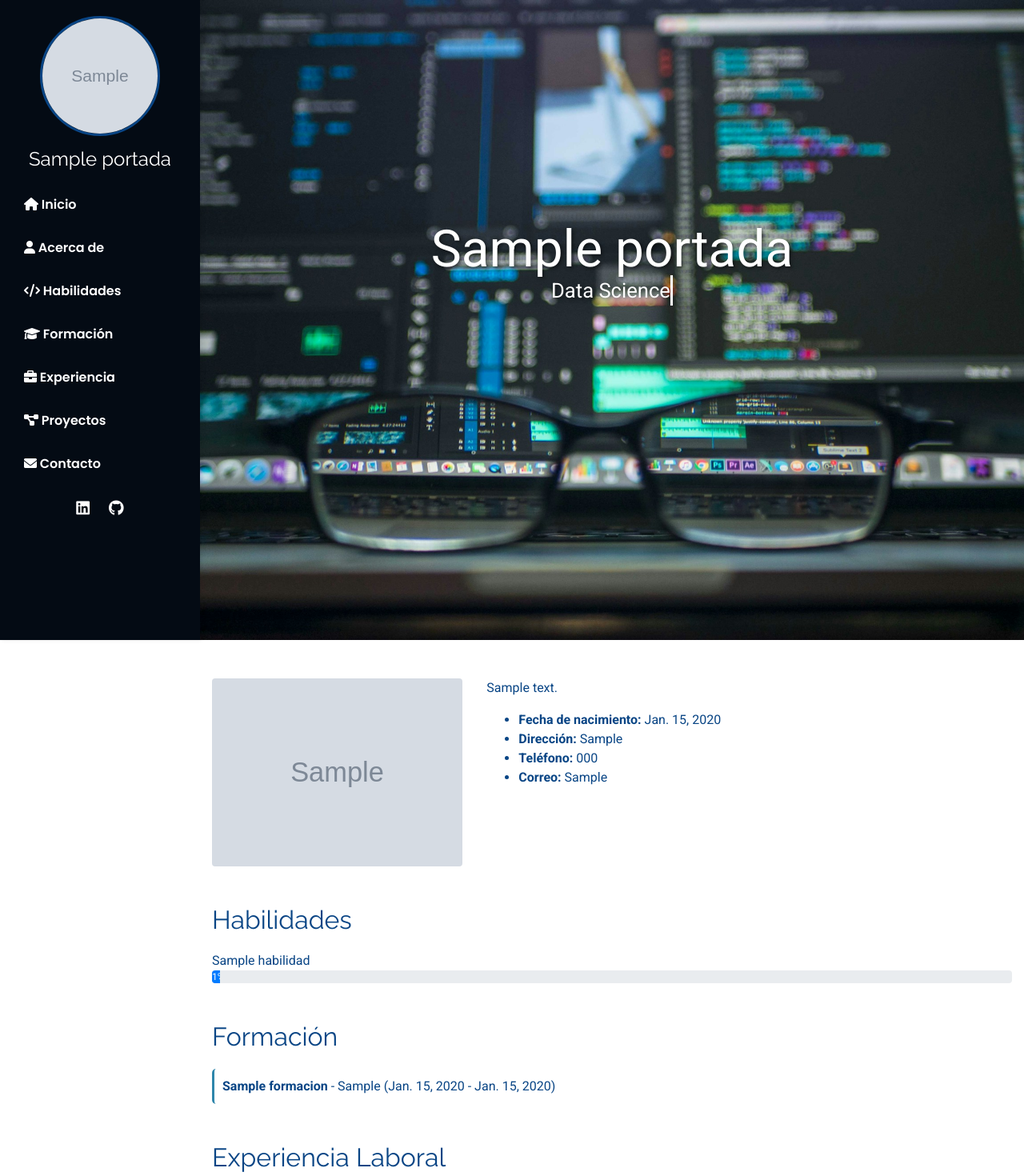
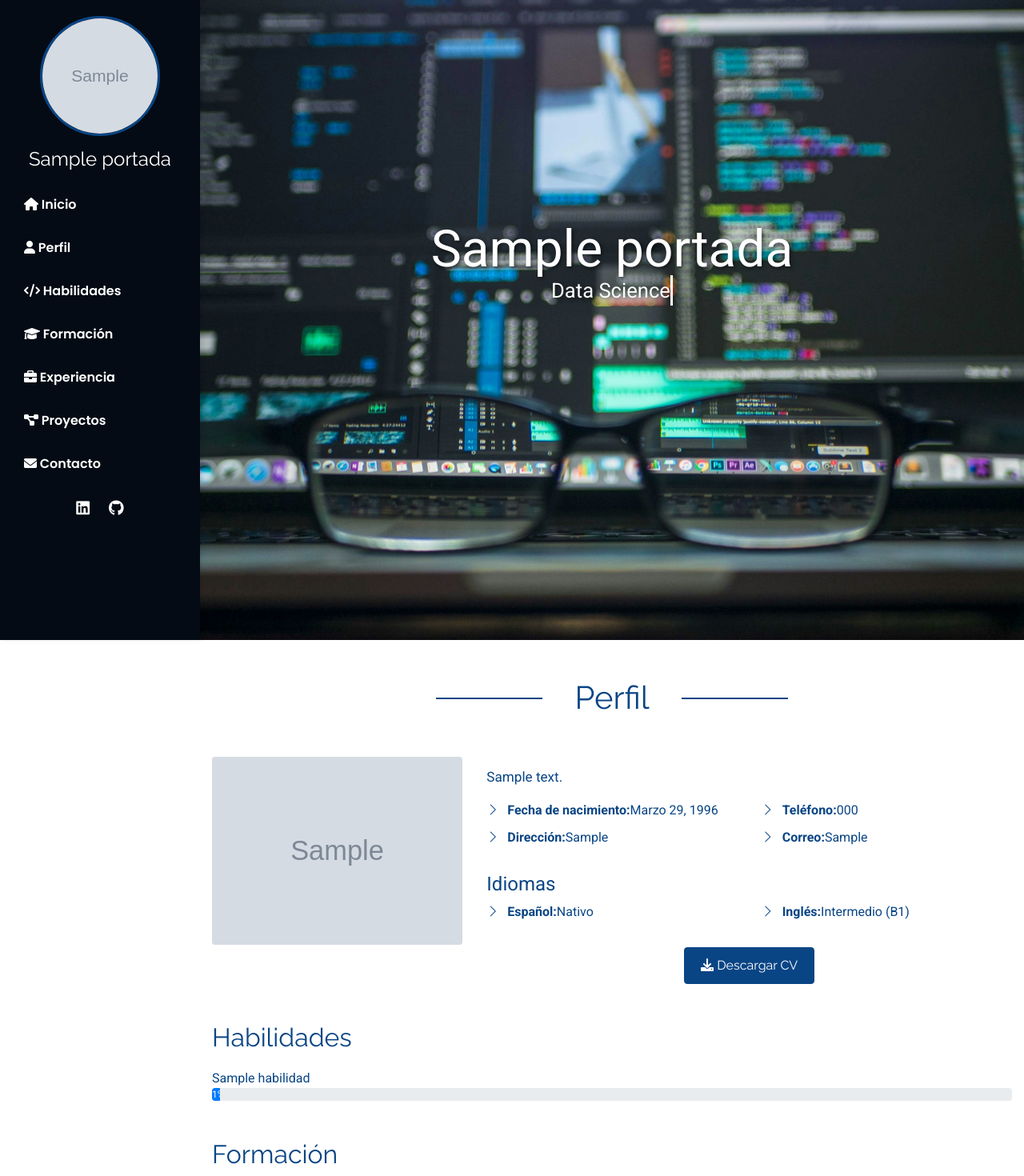
Before and after one commit to 1Dnns/Portafolio, a Django app: page / in a window 1280 px wide. Shown: the top 1470 px of the page at 80% size. Run offline with Django 5.2, Linux system fonts and the light colour scheme; tables that the repository leaves empty hold one stand-in row (values such as "Sample post"); grey boxes marked "Sample" are stand-in pictures; parts of the project's set-up code (start-up, migrations or seed data) failed here and were passed over; some libraries are stand-ins or nearby versions.

Commit message:
frontend perfil

```diff
--- a/principal/models.py
+++ b/principal/models.py
@@ -17,6 +17,8 @@ class AcercaDe(models.Model):
     linkedin = models.URLField(blank=True, null=True)
     github = models.URLField(blank=True, null=True)
     otra_red_social = models.URLField(blank=True, null=True, help_text="Opcionalmente agrega otra red social")
+
+    cv = models.FileField(upload_to='cv/', blank=True, null=True, help_text="Sube tu CV en formato PDF")
 
     def __str__(self):
         return f"Acerca de {self.correo}"
--- a/principal/templates/principal/pagina_principal.html
+++ b/principal/templates/principal/pagina_principal.html
@@ -10,6 +10,7 @@
     <link rel="stylesheet" href="https://maxcdn.bootstrapcdn.com/bootstrap/4.5.2/css/bootstrap.min.css">
     <!-- Font Awesome (íconos) -->
     <link href="https://cdnjs.cloudflare.com/ajax/libs/font-awesome/6.0.0-beta3/css/all.min.css" rel="stylesheet">
+    <link rel="stylesheet" href="https://cdn.jsdelivr.net/npm/bootstrap-icons@1.11.3/font/bootstrap-icons.min.css">
     <!-- Google Fonts -->
     <link href="https://fonts.googleapis.com/css2?family=Raleway:wght@400;700&family=Poppins:wght@400;600&family=Roboto:ital,wght@0,400;0,700;1,400&display=swap" rel="stylesheet">
     <!-- Estilos personalizados -->
@@ -32,7 +33,7 @@
         <nav class="sidebar-nav">
             <ul>
                 <li><a href="#inicio" class="nav-link active"><i class="fas fa-home"></i> Inicio</a></li>
-                <li><a href="#acerca-de" class="nav-link"><i class="fas fa-user"></i> Acerca de</a></li>
+                <li><a href="#perfil" class="nav-link"><i class="fas fa-user"></i> Perfil</a></li>
                 <li><a href="#habilidades" class="nav-link"><i class="fas fa-code"></i> Habilidades</a></li>
                 <li><a href="#formacion" class="nav-link"><i class="fas fa-graduation-cap"></i> Formación</a></li>
                 <li><a href="#experiencia" class="nav-link"><i class="fas fa-briefcase"></i> Experiencia</a></li>
@@ -60,25 +61,67 @@
             </div>
         </header>
 
-        <!-- Sección Acerca de -->
-        <section id="acerca-de" class="container my-5">
+        <!-- Sección Perfil -->
+        <section id="perfil" class="container my-5">
+            <div class="section-title">
+                <h2>Perfil</h2>
+            </div>
             <div class="row">
+                <!-- Columna de la foto -->
                 <div class="col-md-4">
                     {% if acerca_de.foto %}
                     <img src="{{ acerca_de.foto.url }}" alt="Foto de {{ portada.nombre_completo }}" class="img-fluid rounded">
                     {% endif %}
                 </div>
+                <!-- Columna de la descripción y detalles -->
                 <div class="col-md-8">
                     <p>{{ acerca_de.descripcion }}</p>
-                    <ul>
-                        <li><strong>Fecha de nacimiento:</strong> {{ acerca_de.fecha_nacimiento }}</li>
-                        <li><strong>Dirección:</strong> {{ acerca_de.direccion }}</li>
-                        <li><strong>Teléfono:</strong> {{ acerca_de.telefono }}</li>
-                        <li><strong>Correo:</strong> {{ acerca_de.correo }}</li>
-                    </ul>
+
+                    <!-- Lista de detalles personales en dos columnas -->
+                    <div class="row">
+                        <div class="col-md-6">
+                            <ul class="lista-detalles">
+                                <li><i class="bi bi-chevron-right"></i><strong>Fecha de nacimiento:</strong> Marzo 29, 1996</li>
+                                <li><i class="bi bi-chevron-right"></i><strong>Dirección:</strong> {{ acerca_de.direccion }}</li>
+                            </ul>
+                        </div>
+                        <div class="col-md-6">
+                            <ul class="lista-detalles">
+                                <li><i class="bi bi-chevron-right"></i><strong>Teléfono:</strong> {{ acerca_de.telefono }}</li>
+                                <li><i class="bi bi-chevron-right"></i><strong>Correo:</strong> {{ acerca_de.correo }}</li>
+                            </ul>
+                        </div>
+                    </div>
+
+                    <!-- Sección de Idiomas en dos columnas -->
+                    <div class="idiomas mt-3">
+                        <h4>Idiomas</h4>
+                        <div class="row">
+                            <div class="col-md-6">
+                                <ul class="lista-detalles">
+                                    <li><i class="bi bi-chevron-right"></i><strong>Español:</strong> Nativo</li>
+                                </ul>
+                            </div>
+                            <div class="col-md-6">
+                                <ul class="lista-detalles">
+                                    <li><i class="bi bi-chevron-right"></i><strong>Inglés:</strong> Intermedio (B1)</li>
+                                </ul>
+                            </div>
+                        </div>
+                    </div>
+
+                    <!-- Botón para descargar CV (centrado) -->
+                    <div class="text-center mt-3">
+                        {% if acerca_de.cv %}
+                        <a href="{{ acerca_de.cv.url }}" download class="btn btn-primary">
+                            <i class="fas fa-download"></i> Descargar CV
+                        </a>
+                        {% endif %}
+                    </div>
                 </div>
             </div>
         </section>
+
 
          <!-- Habilidades -->
         <section id="habilidades" class="container my-5">
--- a/static/css/principal.css
+++ b/static/css/principal.css
@@ -8,6 +8,45 @@ body {
     color: #094585;
     margin: 0;
     padding: 0;
+}
+
+/* Estilos para el título de la sección */
+.section-title {
+    text-align: center; /* Centra el título */
+    margin-bottom: 30px;
+    position: relative; /* Necesario para posicionar las líneas */
+}
+
+.section-title h2 {
+    font-family: 'Raleway', sans-serif;
+    font-size: 2.5rem;
+    color: #094585;
+    display: inline-block; /* Permite que las líneas se alineen correctamente */
+    position: relative;
+    padding: 0 20px; /* Espacio entre el texto y las líneas */
+    background: white; /* Fondo para que el texto no se superponga con las líneas */
+    z-index: 1; /* Asegura que el texto esté por encima de las líneas */
+}
+
+.section-title h2::before,
+.section-title h2::after {
+    content: '';
+    position: absolute;
+    top: 50%; /* Alinea las líneas a la mitad de la altura del texto */
+    width: 100%; /* Ancho completo de la pantalla */
+    height: 2px; /* Grosor de la línea */
+    background-color: #094585; /* Color de la línea */
+    z-index: -1; /* Coloca las líneas detrás del texto */
+}
+
+.section-title h2::before {
+    right: 100%; /* Línea a la izquierda del texto */
+    margin-right: 20px; /* Espacio entre la línea y el texto */
+}
+
+.section-title h2::after {
+    left: 100%; /* Línea a la derecha del texto */
+    margin-left: 20px; /* Espacio entre la línea y el texto */
 }
 
 /* --------------------------------------------------------------- */
@@ -266,3 +305,52 @@ section h2 {
     margin: 5px 0 0;
     color: #094585;
 }
+
+/* --------------------------------------------------------------- */
+/* --------------------------- Perfil ----------------------------- */
+/* --------------------------------------------------------------- */
+
+
+#perfil p {
+    font-size: 1.07rem;
+    margin-top: 2%;
+    margin-bottom: 1rem;
+}
+
+.idiomas {
+    margin-top: 5px;
+}
+
+/* Estilos para las listas con íconos */
+.lista-detalles {
+    list-style-type: none;
+    padding-left: 0;
+}
+
+.lista-detalles li {
+    font-size: 1rem;
+    color: #094585;
+    margin-bottom: 10px;
+    display: flex;
+    align-items: center;
+}
+
+.lista-detalles li i {
+    margin-right: 10px;
+    color: #094585; /* Color del ícono */
+}
+
+/* Estilos para el botón de descargar CV */
+.btn-primary {
+    background-color: #094585;
+    border-color: #094585;
+    font-family: 'Raleway', sans-serif;
+    font-size: 1rem;
+    padding: 10px 20px;
+    transition: background-color 0.3s ease;
+}
+
+.btn-primary:hover {
+    background-color: #07376e;
+    border-color: #07376e;
+}
```
Also changed, not shown: principal/migrations/0005_acercade_cv.py (added), 1 other file.
